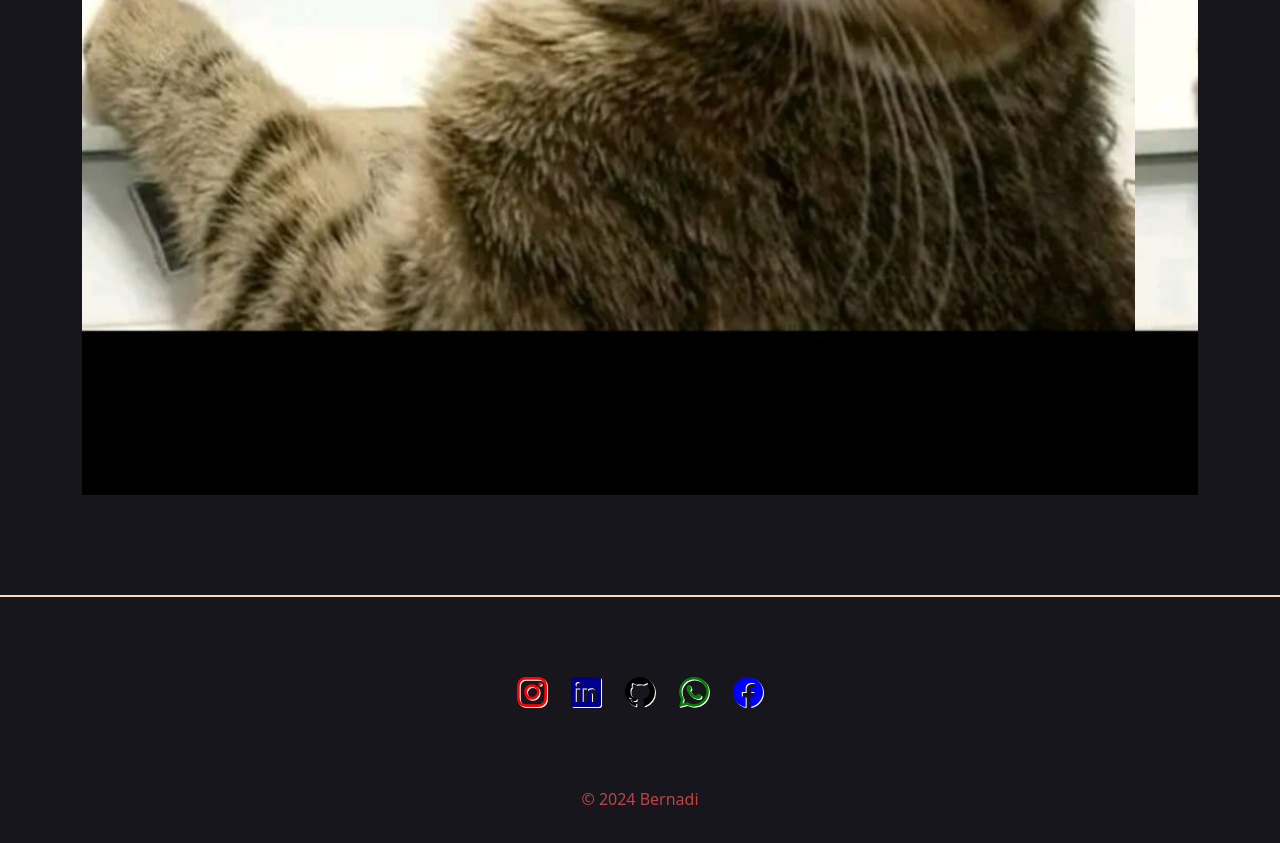
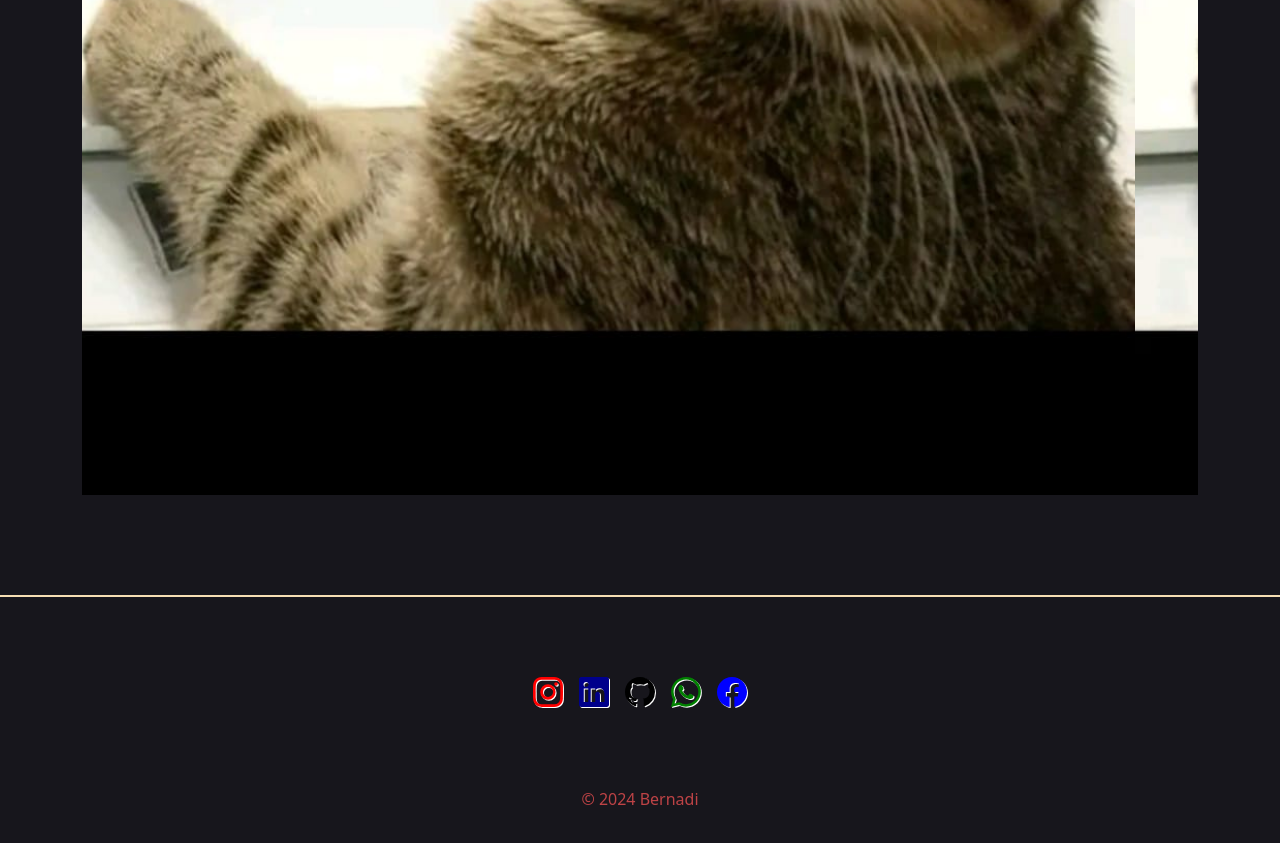
Before and after one commit to NadProject1/PortFolio, a plain HTML site: page about.html in a window 1280 px wide. Shown: the part 1684-2527 px from the top of the page. Drawn offline with nearby package versions, Linux system fonts and the light colour scheme.

Commit message:
Update about.css

```diff
--- a/about.css
+++ b/about.css
@@ -10,7 +10,7 @@
 }
 
 .sosmed a {
-    margin: 10px;
+    margin: 6px;
     filter: drop-shadow(1px 1px white);
 }
 
@@ -21,11 +21,6 @@
     border-top: 2px solid wheat;
     margin-top: 50px;
 }
-.sosmed a {
-    margin: 10px;
-    padding-top: 30px;
-}
-
 .experience {
     padding: 50px;
 }
```
